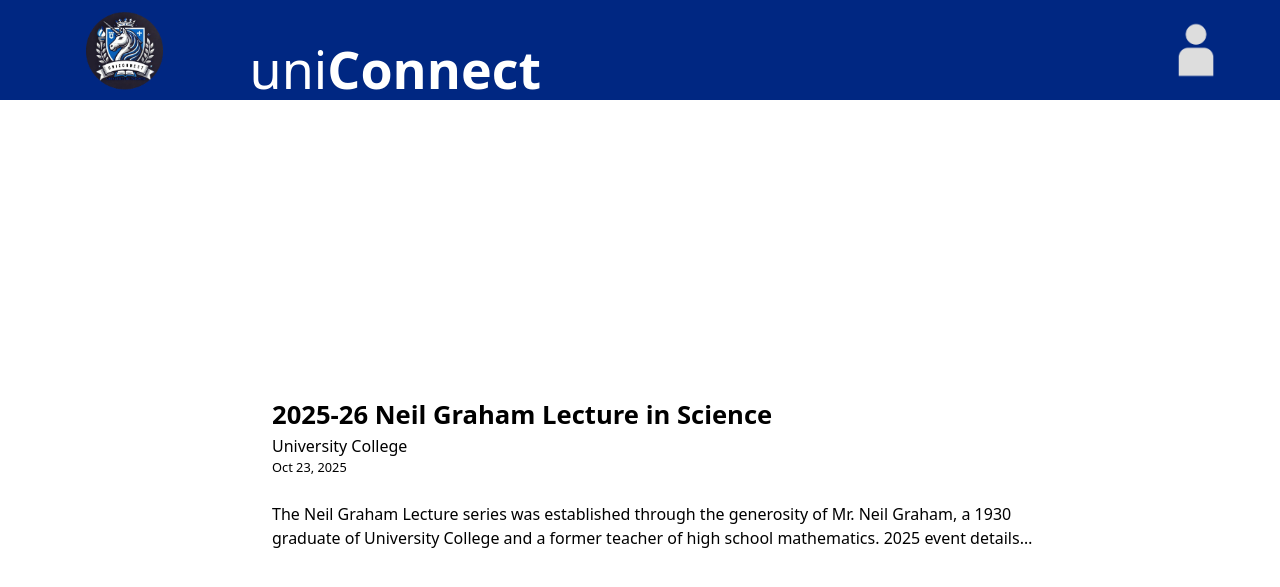
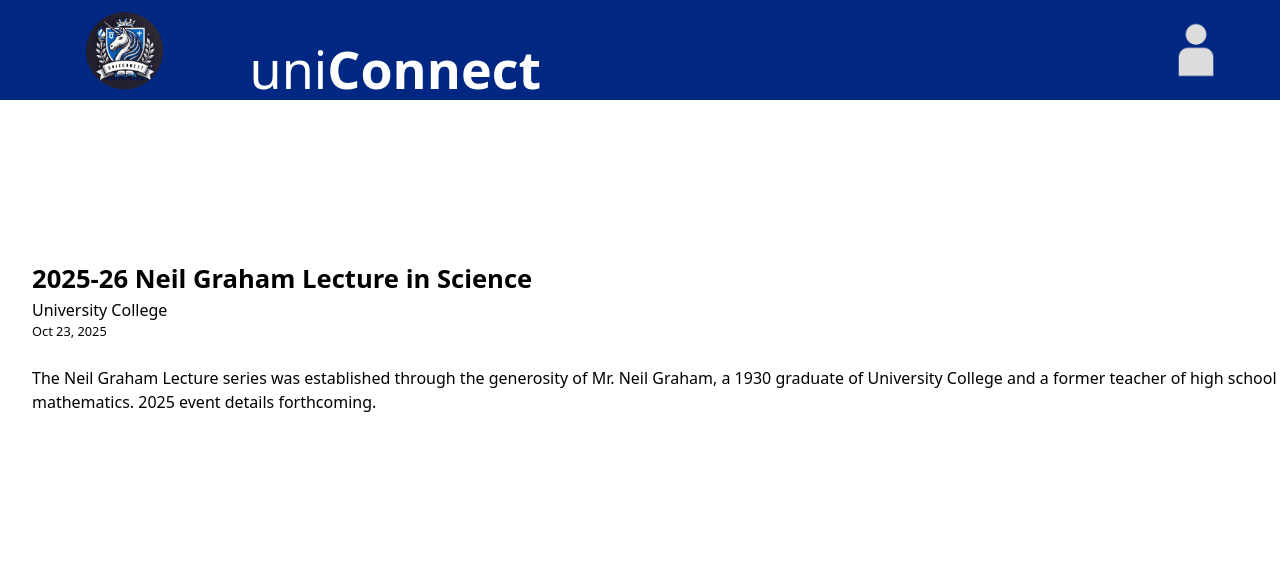
Before and after one commit to sofiaborodaenko/uniConnect, a Flask app: a page that uses templates/event.html in a window 1280 px wide. Shown: the top 587 px of the page. Run offline with Flask 3, Linux system fonts and the light colour scheme; data that the repository does not hold is empty; style sheets or scripts are compiled from the project's sources.

Commit message:
reverting back

```diff
--- a/static/styles/custom.css
+++ b/static/styles/custom.css
@@ -75,13 +75,8 @@
 }
 
 .ind-content {
-    max-width: 70%;
     scroll-y: auto;
     overflow: hidden;
-    padding: 2rem;
-    margin-left: 13rem;
-    margin-bottom: 1.25rem;
-    margin-top: 6.5rem;
 
 
 }
```
